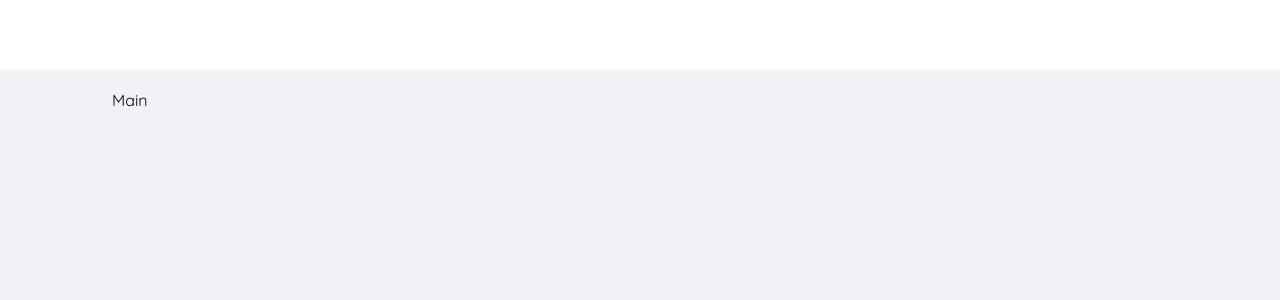
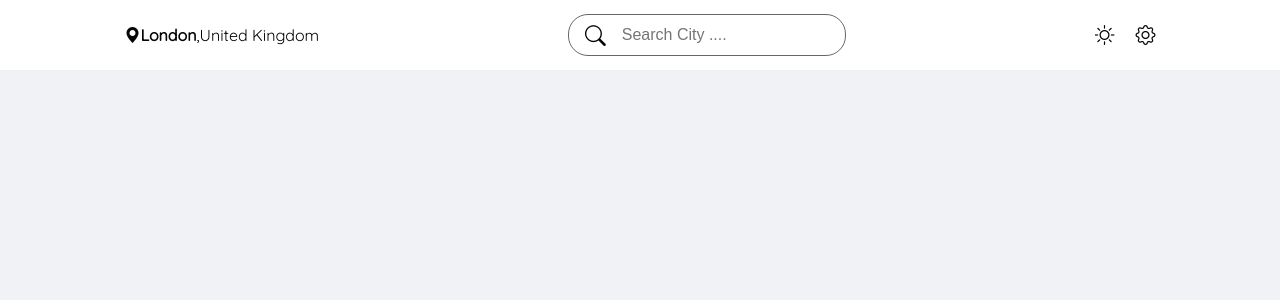
Before and after one commit to Muntahasiddique/WeatherApp_react, a React (Vite) app: page / in a window 1280 px wide. Shown: the top 300 px of the page. Built offline with nearby package versions, Linux system fonts and the light colour scheme.

Commit message:
Added the api

```diff
--- a/src/App.jsx
+++ b/src/App.jsx
@@ -2,7 +2,7 @@
 import Header from './components/Header'
 import Main from './components/Main'
 import './styles/components/App.scss'
-
+import 'bootstrap-icons/font/bootstrap-icons.css'
 
 function App() {
 const dark = false;
--- /dev/null
+++ b/src/api/current-weather.json
@@ -0,0 +1,32 @@
+{
+  "lat": "24.8608N",
+  "lon": "67.0104E",
+  "elevation": 8,
+  "timezone": "Asia/Karachi",
+  "units": "metric",
+  "current": {
+    "icon": "partly_clear",
+    "icon_num": 28,
+    "summary": "Partly clear",
+    "temperature": 26,
+    "feels_like": 28,
+    "wind_chill": 27.5,
+    "dew_point": 23.5,
+    "wind": {
+      "speed": 5.3,
+      "gusts": 8.1,
+      "angle": 278,
+      "dir": "W"
+    },
+    "precipitation": {
+      "total": 0,
+      "type": "none"
+    },
+    "cloud_cover": 45,
+    "ozone": 276.05,
+    "pressure": 1002,
+    "uv_index": 0,
+    "humidity": 86,
+    "visibility": 24.14
+  }
+}
--- /dev/null
+++ b/src/api/index.js
@@ -0,0 +1,7 @@
+import CurrentWeather from "./current-weather.json";
+
+function getCurrentWeather(){
+    return CurrentWeather.current;
+}
+
+export {getCurrentWeather}
--- /dev/null
+++ b/src/components/CurrentWeather.jsx
@@ -0,0 +1,13 @@
+
+import {getCurrentWeather} from '../api/'
+function CurrentWeather() {
+    const data = getCurrentWeather()
+    console.log(data)
+  return (
+    <div className="CurrentWeather" >
+
+    </div>
+  )
+}
+
+export default CurrentWeather
--- a/src/components/Main.jsx
+++ b/src/components/Main.jsx
@@ -1,9 +1,10 @@
 import '../styles/components/Main.scss'
+import CurrentWeather from './CurrentWeather'
 
 const Main = () => {
   return (
     <div className='Main' >
-      Main
+   <CurrentWeather />
     </div>
   )
 }
--- a/src/components/Place.jsx
+++ b/src/components/Place.jsx
@@ -3,7 +3,8 @@
 function Place() {
   return (
     <div>
-
+    <i className="bi bi-geo-alt-fill"></i>
+     <b>London</b>,United Kingdom
     </div>
   )
 }
--- a/src/components/Search.jsx
+++ b/src/components/Search.jsx
@@ -1,10 +1,17 @@
-
+import '../styles/components/Search.scss'
 
 function Search() {
   return (
-    <div>
-
-    </div>
+  <>
+  <div className="search-container" >
+<div className="search-icon" >
+       <i className='bi bi-search' ></i>
+</div>
+<div className="search-input">
+    <input type="text" name="search-city" placeholder="Search City ...." />
+</div>
+  </div>
+  </>
   )
 }
 
--- a/src/components/Settings.jsx
+++ b/src/components/Settings.jsx
@@ -1,9 +1,21 @@
-
+import '../styles/components/Settings.scss'
 
 function Settings() {
   return (
-    <div>
-
+    <div className="Settings" >
+      <div className="theme-toggler">
+        <div className="theme-buttons">
+            <div className="light-theme-btn active ">
+                <i className="bi bi-sun" ></i>
+            </div>
+              <div className="dark-theme-btn">
+                <i className="bi bi-moon"></i>
+            </div>
+        </div>
+      </div>
+      <div className="settings-btn">
+        <i className="bi bi-gear" ></i>
+      </div>
     </div>
   )
 }
```
